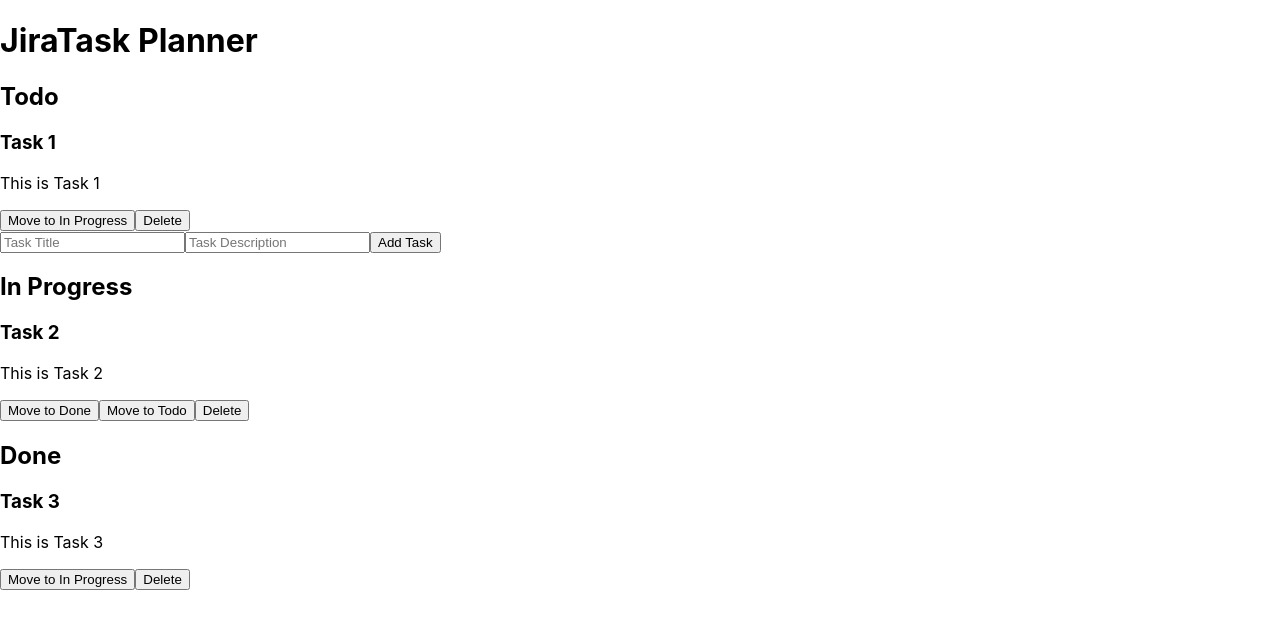
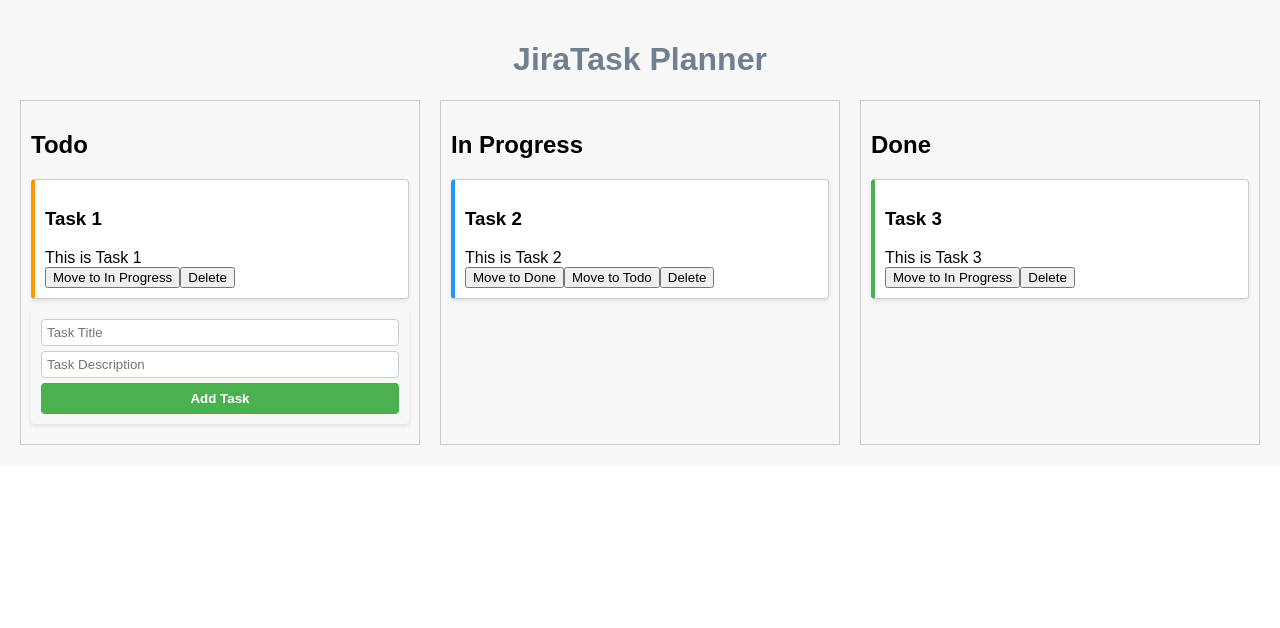
Before and after one commit to mr-blogger-sg/Jira-Task-Planner, a React (Create React App) app: page / in a window 1280 px wide. Shown: the top 628 px of the page. Built offline with nearby package versions, Linux system fonts and the light colour scheme.

Commit message:
Update App.css

```diff
--- a/src/App.css
+++ b/src/App.css
@@ -1,38 +1,83 @@
-.App {
-  text-align: center;
+body {
+  font-family: Arial, sans-serif;
+  margin: 0;
+  padding: 0;
 }
 
-.App-logo {
-  height: 40vmin;
-  pointer-events: none;
+.kanban-board {
+  background-color: #f8f8f8;
+  padding: 20px;
 }
 
-@media (prefers-reduced-motion: no-preference) {
-  .App-logo {
-    animation: App-logo-spin infinite 20s linear;
-  }
+h1 {
+  text-align: center;
+  color: slategrey;
 }
 
-.App-header {
-  background-color: #282c34;
-  min-height: 100vh;
+.board-container {
+  display: flex;
+  gap: 20px;
+  justify-content: space-around;
+}
+
+.column {
+  flex: 1;
+  border: 1px solid #ccc;
+  padding: 10px;
+}
+
+.card {
+  border: 1px solid #ccc;
+  padding: 10px;
+  margin-bottom: 10px;
+  background-color: #fff;
+  box-shadow: 0 2px 4px rgba(0, 0, 0, 0.1);
+  border-radius: 4px;
+}
+
+.todo {
+  border-left: 4px solid #ff9800;
+}
+
+.in-progress {
+  border-left: 4px solid #2196f3;
+}
+
+.done {
+  border-left: 4px solid #4caf50;
+}
+
+.new-task {
+  border: none;
   display: flex;
   flex-direction: column;
-  align-items: center;
-  justify-content: center;
-  font-size: calc(10px + 2vmin);
-  color: white;
+  background-color: #f8f8f8;
+  padding: 10px;
+  border-radius: 4px;
+  box-shadow: 0 2px 4px rgba(0, 0, 0, 0.1);
 }
 
-.App-link {
-  color: #61dafb;
+.new-task input {
+  padding: 5px;
+  margin-bottom: 5px;
+  border: 1px solid #ccc;
+  border-radius: 4px;
 }
 
-@keyframes App-logo-spin {
-  from {
-    transform: rotate(0deg);
-  }
-  to {
-    transform: rotate(360deg);
-  }
+.new-task button {
+  background-color: #4caf50;
+  color: #fff;
+  border: none;
+  padding: 8px 12px;
+  cursor: pointer;
+  border-radius: 4px;
+  font-weight: bold;
 }
+
+.new-task button:hover {
+  background-color: #45a049;
+}
+
+p {
+  margin: 0;
+}
```
